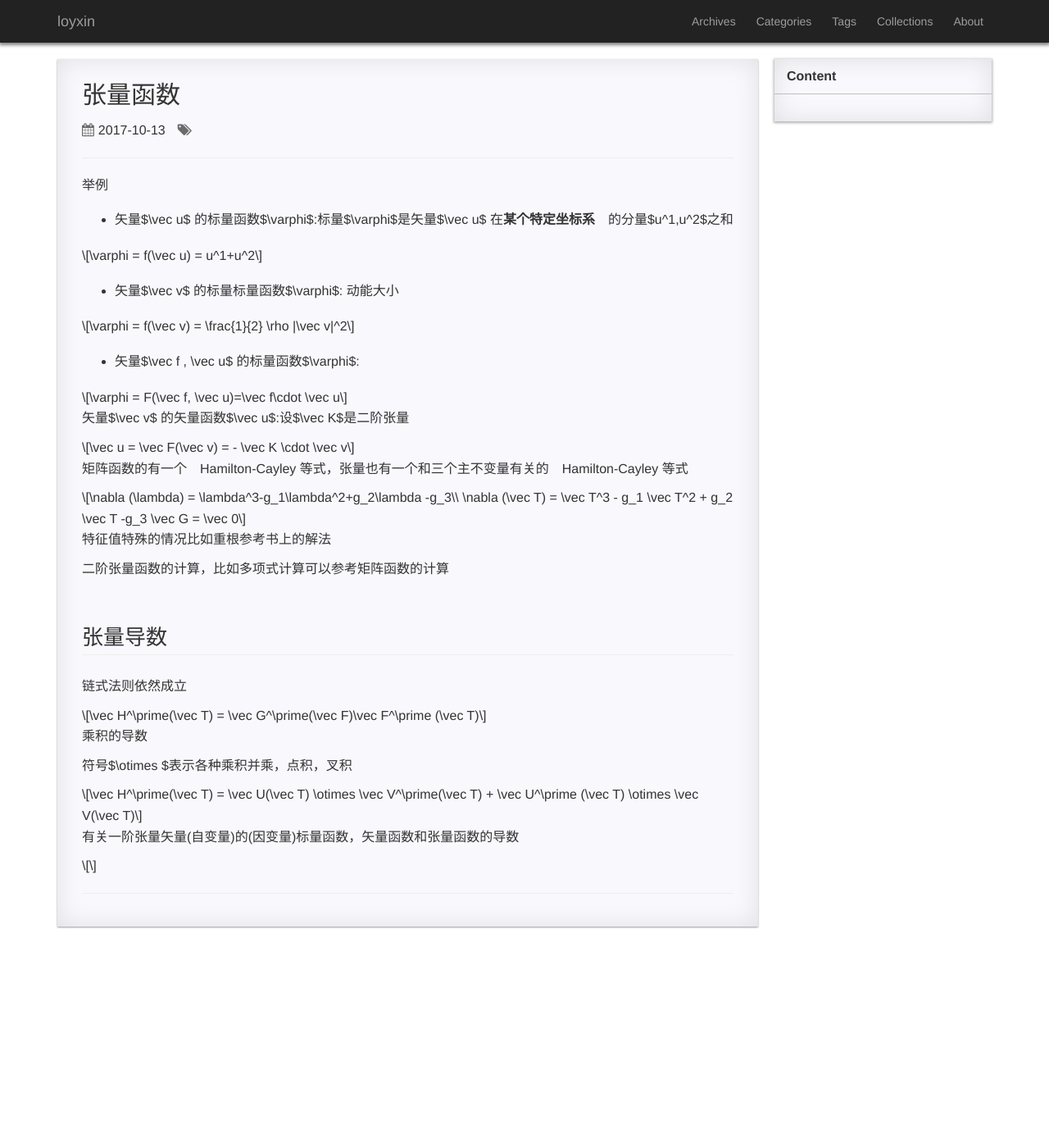
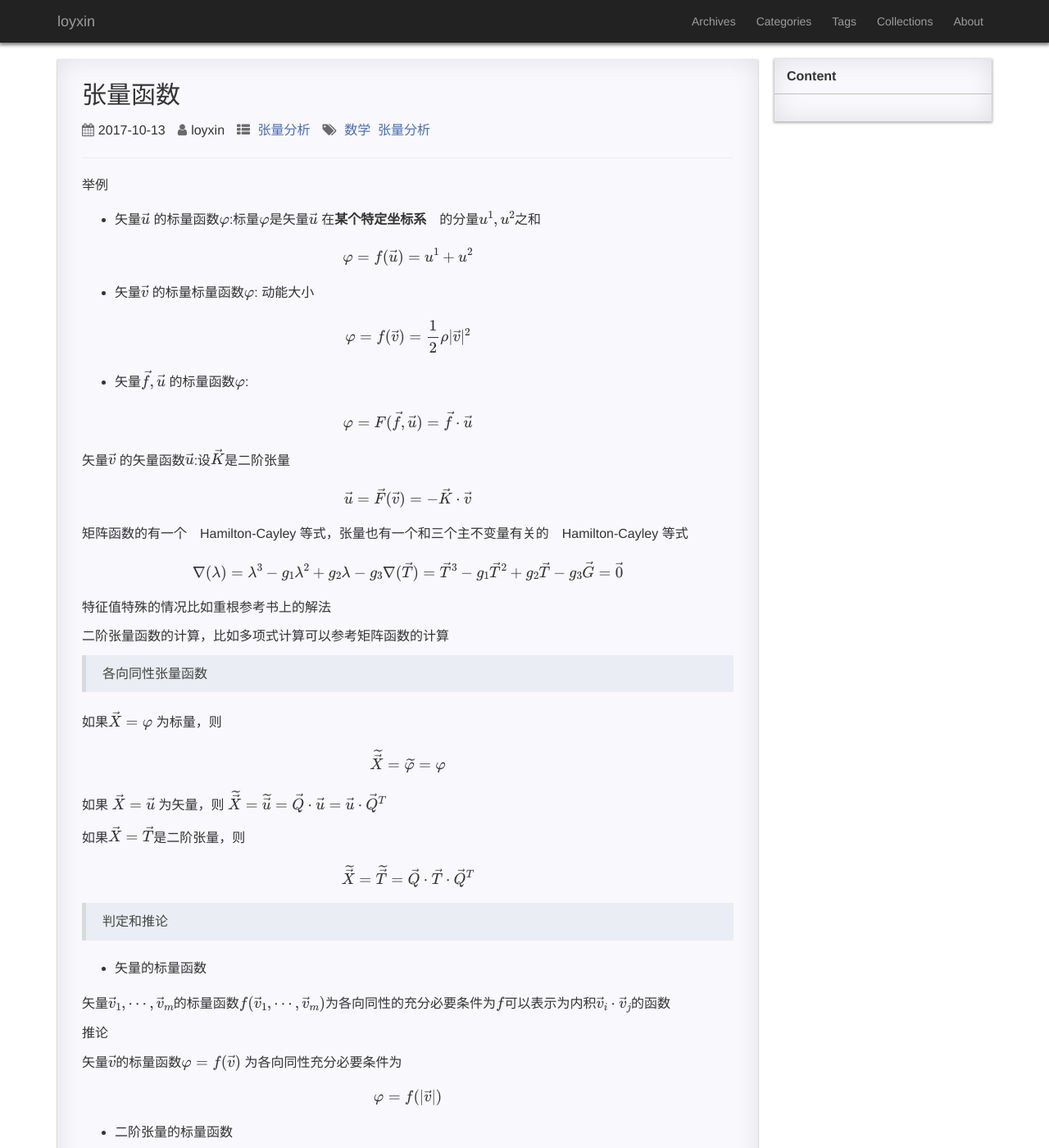
Before and after one commit to loyxin/loyxin.github.io, a Jekyll site: the page built from _posts/2017-10-13-张量函数.md, in a window 1280 px wide and 1400 px high. Shown: the whole window at 82% size. Built offline with Jekyll 4.4.1, drawn with Linux system fonts in a browser that asks for light colours; our own code applies the rules of GitHub Pages for plain Markdown files; formulas are drawn with MathJax 3; a style sheet for code colours, icons or effects is not loaded; some of the changed text lies outside the part shown.

```diff
--- a/_config.yml
+++ b/_config.yml
@@ -29,7 +29,7 @@ disqus_shortname: loyxin
 # hm.src = "//hm.baidu.com/hm.js?xxxxxxxxxxxx";
 # xxxxx字符串
 # baidu_tongji_id: cf8506e0ef223e57ff6239944e5d46a4
-google_analytics_id: UA-96907078-1 # google 分析追踪id
+# google_analytics_id: UA-96907078-1 # google 分析追踪id
 
 # Build settings
 markdown: kramdown
@@ -50,7 +50,7 @@ excerpt_separator: "\n\n\n\n"
 
 
 # paginate
-plugins:
-- jekyll-paginate
+# plugins:
+# - jekyll-paginate
 
-paginate: 6
+# paginate: 6
--- a/_includes/head.html
+++ b/_includes/head.html
@@ -7,12 +7,12 @@
     <meta name="description" content="{% if page.excerpt %}{{ page.excerpt | strip_html | strip_newlines | truncate: 160 }}{% else %}{{ site.description }}{% endif %}">
 
     <link rel="stylesheet" href="https://cdn.bootcss.com/font-awesome/4.7.0/css/font-awesome.min.css">
-    <link rel="stylesheet" href="https://at.alicdn.com/t/font_8v3czwksspqlg14i.css">
+    <!-- <link rel="stylesheet" href="https://at.alicdn.com/t/font_8v3czwksspqlg14i.css"> -->
     <link rel="stylesheet" href="{{ "/main.css " | prepend: site.baseurl }}">
     <link rel="canonical" href="{{ page.url | replace:'index.html','' | prepend: site.baseurl | prepend: site.url }}">
     <link rel="alternate" type="application/rss+xml" title="{{ site.title }}" href="{{ "/feed.xml " | prepend: site.baseurl | prepend: site.url }}">
 
-{% if site.baidu_tongji_id %}
+<!-- {% if site.baidu_tongji_id %}
     <script>
     // 百度统计代码
     var _hmt = _hmt || [];
@@ -23,20 +23,20 @@
       s.parentNode.insertBefore(hm, s);
     })();
     </script>
-{% endif %}
-{% if site.google_analytics_id %}
+{% endif %} -->
+<!-- {% if site.google_analytics_id %}
     <script>
     // google analytics
-      (function(i,s,o,g,r,a,m){i['GoogleAnalyticsObject']=r;i[r]=i[r]||function(){
-      (i[r].q=i[r].q||[]).push(arguments)},i[r].l=1*new Date();a=s.createElement(o),
-      m=s.getElementsByTagName(o)[0];a.async=1;a.src=g;m.parentNode.insertBefore(a,m)
-      })(window,document,'script','https://www.google-analytics.com/analytics.js','ga');
+     // (function(i,s,o,g,r,a,m){i['GoogleAnalyticsObject']=r;i[r]=i[r]||function(){
+     // (i[r].q=i[r].q||[]).push(arguments)},i[r].l=1*new Date();a=s.createElement(o),
+     // m=s.getElementsByTagName(o)[0];a.async=1;a.src=g;m.parentNode.insertBefore(a,m)
+     // })(window,document,'script','https://www.google-analytics.com/analytics.js','ga');
 
-      ga('create', '{{site.google_analytics_id}}', 'auto');
-      ga('send', 'pageview');
+     // ga('create', '{{site.google_analytics_id}}', 'auto');
+    // ga('send', 'pageview');
 
     </script>
-{% endif %}
+{% endif %} -->
 
 <!-- // 数学公式 -->
 {% if page.mathjax %}
--- a/_posts/2017-10-13-张量函数.md
+++ b/_posts/2017-10-13-张量函数.md
@@ -1,3 +1,12 @@
+---
+layout: post
+title:  "张量函数"
+categories: 张量分析
+tags:  数学 张量分析
+author: loyxin
+mathjax: true
+comment: true
+---
 
 
 举例
@@ -37,6 +46,50 @@ $$
 
 二阶张量函数的计算，比如多项式计算可以参考矩阵函数的计算
 
+
+> 各向同性张量函数
+
+如果$\vec X = \varphi$ 为标量，则
+
+$$
+\widetilde{\vec X} = \widetilde{\varphi} = \varphi
+$$
+
+如果 $\vec X = \vec u$ 为矢量，则
+$$
+\widetilde{\vec X} = \widetilde{\vec u} = \vec Q \cdot \vec u = \vec u \cdot \vec Q^T
+$$
+
+如果$\vec X = \vec T$是二阶张量，则
+
+$$
+\widetilde{\vec X} = \widetilde{\vec T} = \vec Q\cdot \vec T\cdot \vec Q^T
+$$
+
+> 判定和推论
+
+- 矢量的标量函数
+
+矢量$\vec v_1,\cdots,\vec v_m$的标量函数$f(\vec v_1,\cdots,\vec v_m)$为各向同性的充分必要条件为$f$可以表示为内积$\vec v_i \cdot \vec v_j$的函数
+
+推论
+
+矢量$\vec v$的标量函数$\varphi = f(\vec v)$ 为各向同性充分必要条件为
+
+$$
+  \varphi = f(\vert \vec v \vert)
+$$
+
+- 二阶张量的标量函数
+
+二阶张量的标量函数为各向同性的充分必要条件是$\varphi$仅是$\vec T$和度规张量的$\vec G$的分量决定的标量不变量
+
+$$
+\varphi = f(\vec T^{ij},g_{kl}) = f(\vec T^{i^\prime j^\prime},g_{k^\prime l^\prime})
+$$
+
+对称二阶张量的$\vec N$的标量函数为各向同性的充分必要条件为$\varphi$是仅由$\vec N$的主不变量决定的标量函数
+
 ## 张量导数
 
 链式法则依然成立
@@ -52,9 +105,3 @@ $$
 $$
 \vec H^\prime(\vec T) = \vec U(\vec T) \otimes \vec V^\prime(\vec T) + \vec U^\prime (\vec T) \otimes \vec V(\vec T)
 $$
-
-有关一阶张量矢量(自变量)的(因变量)标量函数，矢量函数和张量函数的导数
-
-$$
-
-$$
```
Also changed, not shown: _posts/2017-11-04-曲线坐标张量分析.md (added, +37 -0 lines), index.html (+9 -9 lines), page/3collections.md (+8 -0 lines), 1 other file.
